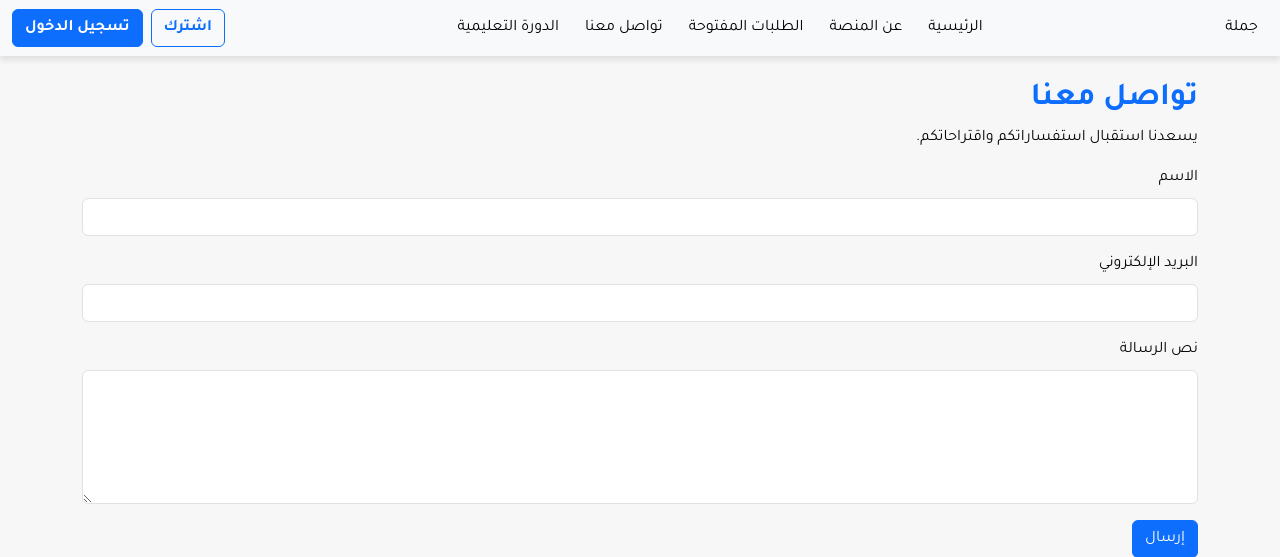
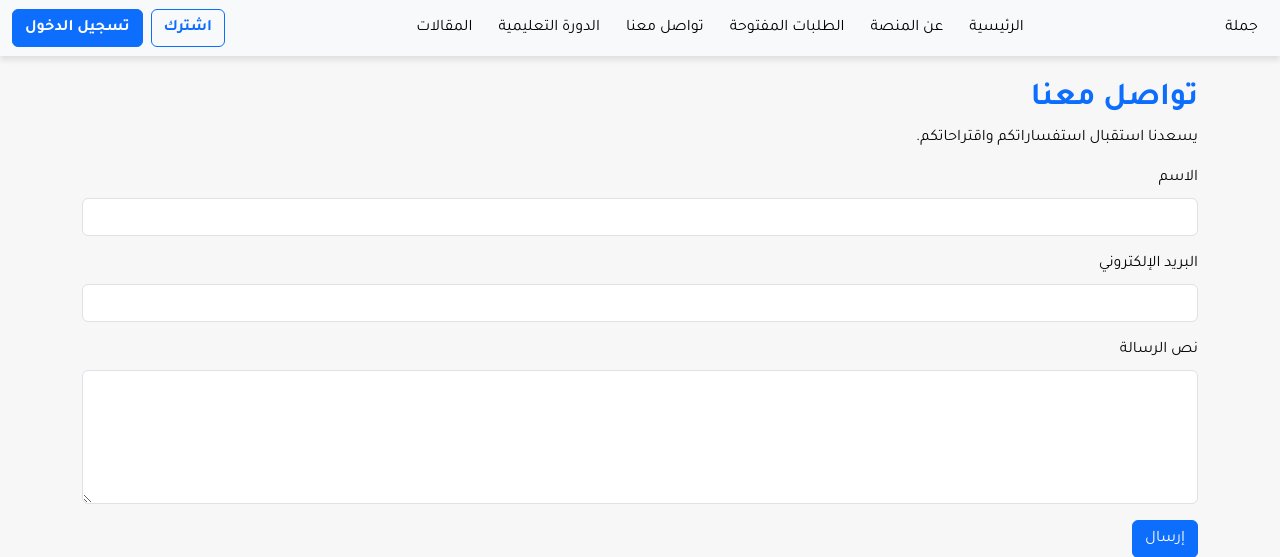
Before and after one commit to mody-1090/2, a Flask app: page /contact in a window 1280 px wide. Shown: the top 557 px of the page. Run offline with Flask 3, Linux system fonts and the light colour scheme.

Commit message:
Update base.html

```diff
--- a/app/templates/base.html
+++ b/app/templates/base.html
@@ -121,12 +121,14 @@
         <span class="navbar-toggler-icon">☰</span>
       </button>
       <div class="collapse navbar-collapse" id="navbarSupportedContent">
-        <ul class="navbar-nav ms-auto mb-2 mb-lg-0">
+      <ul class="navbar-nav ms-auto mb-2 mb-lg-0">
           <li class="nav-item"><a class="nav-link" href="{{ url_for('main_routes.home') }}">الرئيسية</a></li>
           <li class="nav-item"><a class="nav-link" href="{{ url_for('main_routes.about') }}">عن المنصة</a></li>
           <li class="nav-item"><a class="nav-link" href="{{ url_for('main_routes.open_orders') }}">الطلبات المفتوحة</a></li>
           <li class="nav-item"><a class="nav-link" href="{{ url_for('main_routes.contact') }}">تواصل معنا</a></li>
           <li class="nav-item"><a class="nav-link" href="{{ url_for('main_routes.intermediary_training') }}">الدورة التعليمية</a></li>
+          <li class="nav-item"><a class="nav-link" href="{{ url_for('main_routes.blog_list') }}">المقالات</a></li>
+
         </ul>
         <div class="d-flex ms-auto">
           {% if session.get('user_id') %}
```
